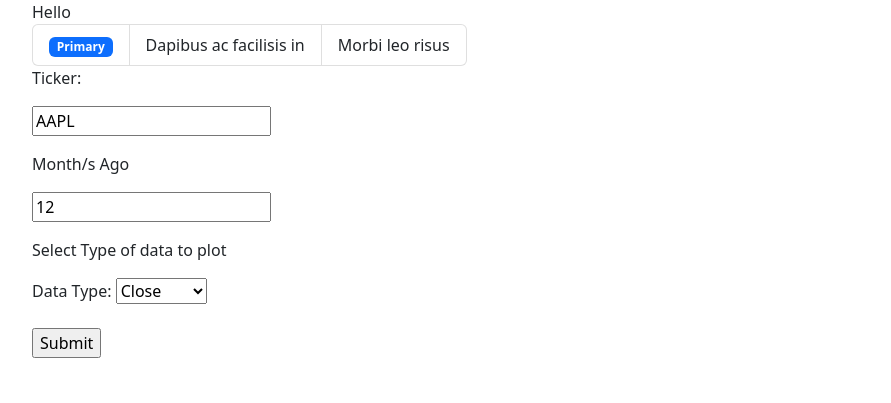
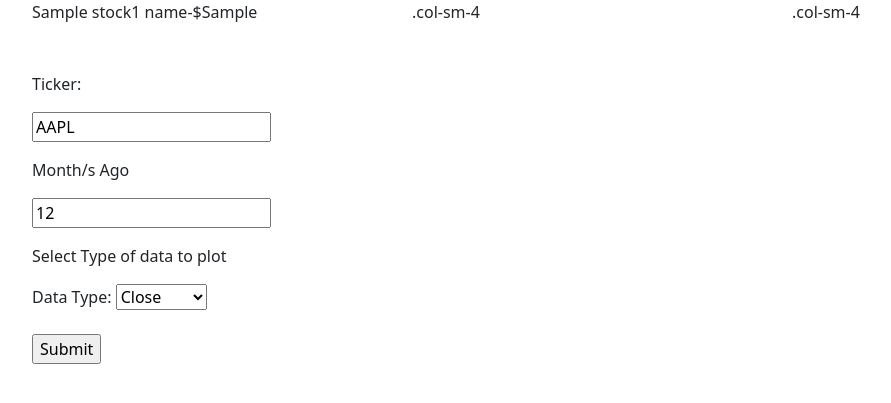
Before and after one commit to cerdamario13/market_analysis, a Flask app: template src/templates/home.html in a window 1280 px wide. Shown: the part 56-459 px from the top of the page, without its empty margins (50-941 px from the left). Run offline with Flask 2, Linux system fonts and the light colour scheme; the template is opened without the code that fills it: most values are stand-ins (such as "Sample title", 1, 10 or a date in 2020).

Commit message:
started changing into alpha vantage stocks

```diff
--- a/src/app.py
+++ b/src/app.py
@@ -5,6 +5,9 @@ import plotly
 import plotly.express as px
 import json
 import yfinance as yahooFinance
+import requests
+import os
+import pandas as pd
 
 app = Flask(__name__)
 
@@ -20,6 +23,16 @@ def hello_world():
         data_info = request.form['data_info']
         # company info dictionary
         company_info = yahooFinance.Ticker(ticker).info
+
+        secret_key = os.environ.get('ALPHAV_KEY', '...')
+        try:
+            url = f'https://www.alphavantage.co/query?function=TIME_SERIES_DAILY&symbol={ticker}&outputsize=full&apikey={secret_key}'
+            r = requests.get(url)
+            data_alpha = r.json()
+            df_alpha = pd.DataFrame(data_alpha['Time Series (Daily)']).transpose()
+        except:
+            return render_template("not_found.html", title = "Ticker Not Found")
+
 
         try:
             data = func.ticker_data_all(ticker)
@@ -43,7 +56,12 @@ def hello_world():
         return render_template("index.html", graph1JSON = graph1JSON, title = "Stock Info", companyInfo = company_info, **params)
 
     else:
-        return render_template('home.html', title = "Home")
+
+        home_params = {
+            'stock1_name': 'AAPL',
+            'stock1_value': func.simple_data('AAPL'),
+        }
+        return render_template('home.html', title = "Home", **home_params)
 
 
 if __name__ == '__main__':
--- a/src/templates/home.html
+++ b/src/templates/home.html
@@ -2,14 +2,14 @@
 {% block content %}
 <div>
 
-    <span>Hello</span>
+    <div class="row">
+      <div class="col-sm-4">{{stock1_name}}-${{stock1_value}}</div>
+      <div class="col-sm-4">.col-sm-4</div>
+      <div class="col-sm-4">.col-sm-4</div>
+    </div>
 
-    <ul class="list-group list-group-horizontal">
-      <li class="list-group-item"><span class="badge bg-primary">Primary</span></li>
-      <li class="list-group-item">Dapibus ac facilisis in</li>
-      <li class="list-group-item">Morbi leo risus</li>
-    </ul>
-
+    <br>
+    <br>
     <form action="#" method="post">
         <p>Ticker:</p>
         <p><input type="text" name="ticker" value="AAPL"></p>
```
Also changed, not shown: src/func.py (+6 -2 lines).
